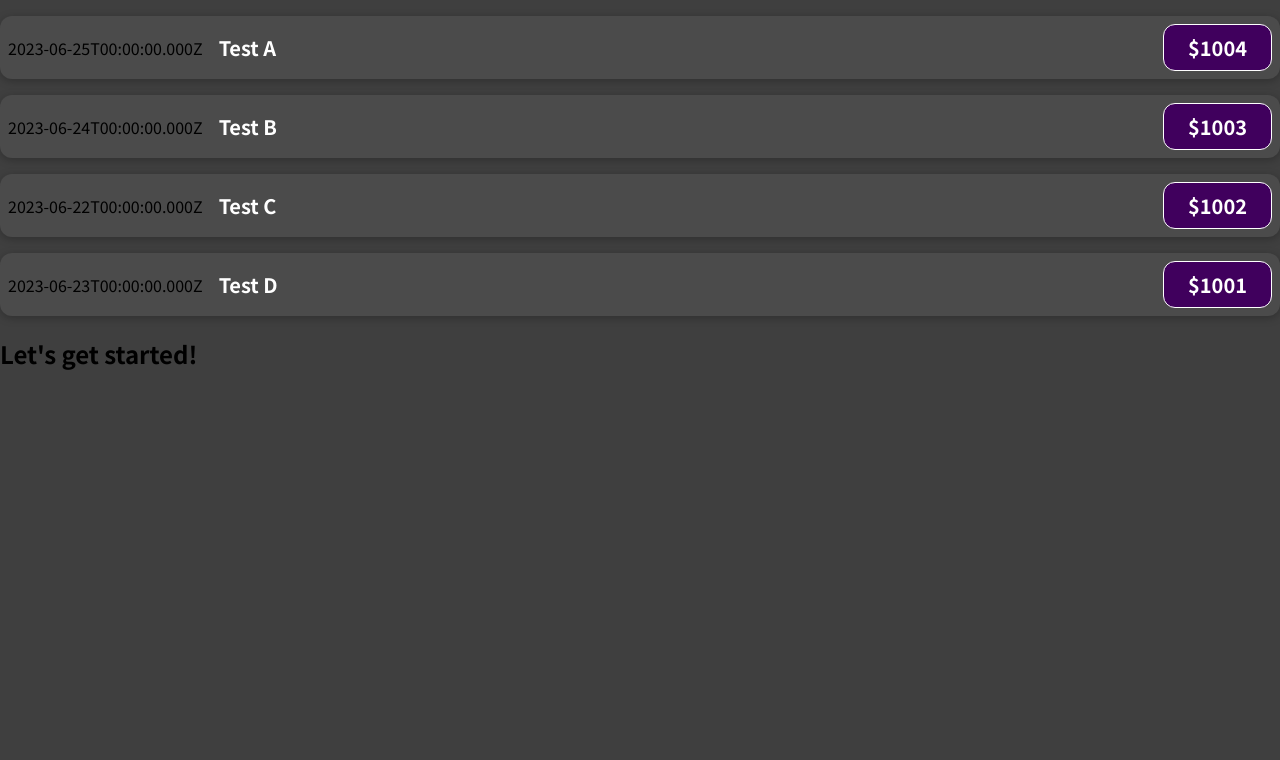
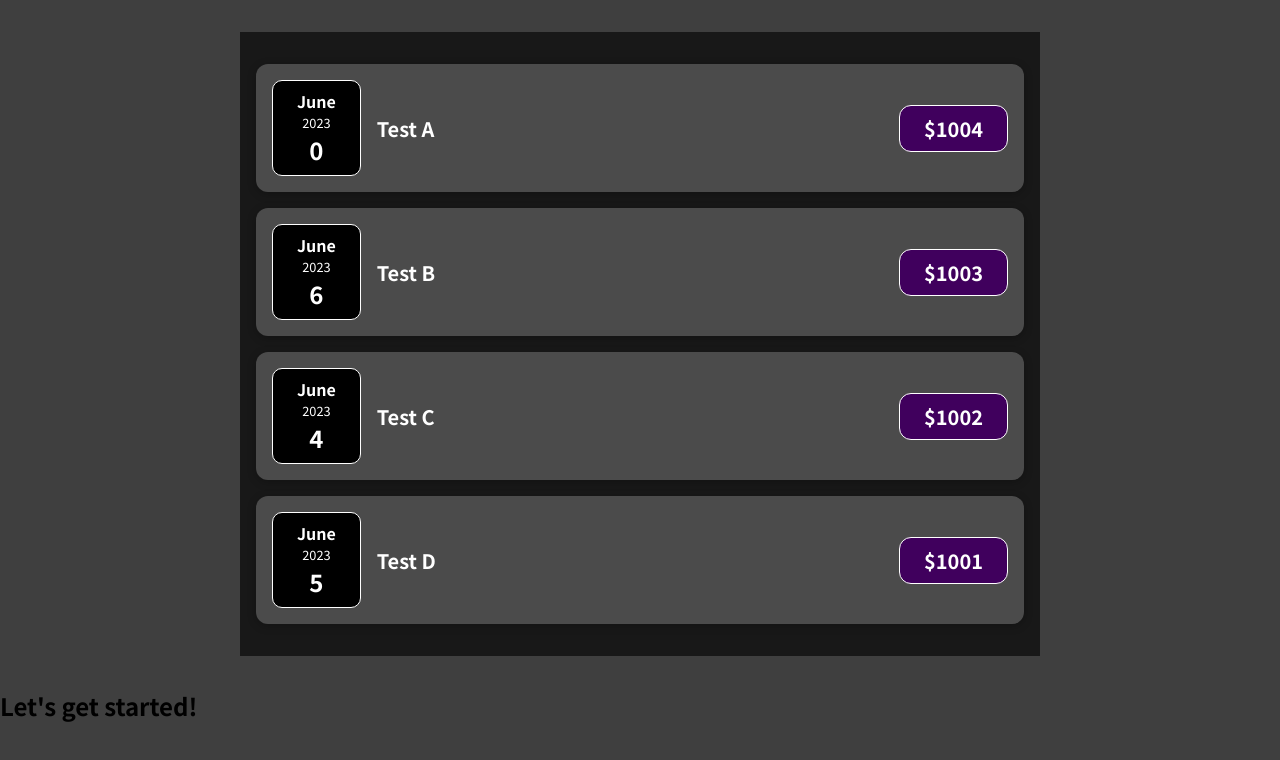
Before and after one commit to LuxuryFi/react-learn, a JavaScript app: page / in a window 1280 px wide. Shown: the top 760 px of the page. Built offline with nearby package versions, Linux system fonts and the light colour scheme.

Commit message:
Expense component

```diff
--- a/src/App.js
+++ b/src/App.js
@@ -1,4 +1,4 @@
-import ExpenseItem from "./components/ExpenseItem";
+import Expense from "./components/Expenses/Expense";
 
 function App() {
   console.log('Test App')
@@ -26,26 +26,7 @@ function App() {
   ]
   return (
     <div>
-      <ExpenseItem
-      title={expenses[0].title}
-      price={expenses[0].price}
-      date={expenses[0].date}
-      ></ExpenseItem>
-        <ExpenseItem
-      title={expenses[1].title}
-      price={expenses[1].price}
-      date={expenses[1].date}
-      ></ExpenseItem>
-        <ExpenseItem
-      title={expenses[2].title}
-      price={expenses[2].price}
-      date={expenses[2].date}
-      ></ExpenseItem>
-        <ExpenseItem
-      title={expenses[3].title}
-      price={expenses[3].price}
-      date={expenses[3].date}
-      ></ExpenseItem>
+      <Expense expenses={expenses}></Expense>
       <h2>Let's get started!</h2>
     </div>
   );
--- a/src/components/ExpenseItem.js
+++ /dev/null
@@ -1,18 +0,0 @@
-import './ExpenseItem.css'
-
-export default function ExpenseItem (props) {
-    const expenseDate = props.date;
-    const expensePrice = props.price;
-    const expenseName = props.title;
-
-    return (
-        <div className="expense-item">
-            <div>{expenseDate.toISOString()}</div>
-            <div className="expense-item__description">
-                <h2>{expenseName}</h2>
-                <div className="expense-item__price">${expensePrice}</div>
-            </div>
-        </div>
-
-    );
-}
--- /dev/null
+++ b/src/components/Expenses/Expense.css
@@ -0,0 +1,8 @@
+.expense {
+    background-color: #181818;
+    padding: 1rem;
+    width: 50rem;
+    max-width: 95%;
+    margin: 2rem auto;
+
+}
--- /dev/null
+++ b/src/components/Expenses/Expense.js
@@ -0,0 +1,18 @@
+import Card from '../UI/Card';
+import './Expense.css'
+import ExpenseItem from "./ExpenseItem";
+
+export default function Expense (props) {
+    const expenses = props.expenses;
+    return (
+        <Card className="expense">
+            {expenses.map((expense => {
+                return(
+                <ExpenseItem
+                expense={expense}
+            ></ExpenseItem>)
+            }))}
+        </Card>
+
+    )
+}
--- /dev/null
+++ b/src/components/Expenses/ExpenseDate.css
@@ -0,0 +1,22 @@
+.expense-item__date {
+    background-color: #000000;
+    color: #fff;
+    font-size: 0.8rem;
+    font-weight: lighter;
+    padding: 0.5rem 1.5rem;
+    display: flex;
+    flex-direction: column;
+    align-items: center;
+    border: 1px solid white;
+    border-radius: 10px;
+}
+
+.expense-item__month {
+    font-size: 1rem;
+    font-weight: bold;
+}
+
+.expense-item__day {
+    font-size: 1.5rem;
+    font-weight: bold;
+}
--- /dev/null
+++ b/src/components/Expenses/ExpenseDate.js
@@ -0,0 +1,15 @@
+import './ExpenseDate.css'
+
+export default function ExpenseDate (props) {
+    const month = props.date.toLocaleString('en-US', { month: 'long'});
+    const year = props.date.getFullYear();
+    const day = props.date.getDay();
+
+    return (
+        <div className="expense-item__date">
+            <div className="expense-item__month">{month}</div>
+            <div className="expense-item__year">{year}</div>
+            <div className="expense-item__day">{day}</div>
+        </div>
+    )
+}
--- a/src/components/ExpenseItem.css
+++ b/src/components/Expenses/ExpenseItem.css
@@ -7,6 +7,7 @@
     margin: 1rem 0;
     border-radius: 12px;
     background-color: #4b4b4b;
+    padding:1rem;
   }
 
   .expense-item__description {
@@ -37,6 +38,8 @@
     padding: 0.5rem;
 }
 
+
+
 @media (min-width: 500px) {
     .expense-item__description {
         flex-direction: row;
--- /dev/null
+++ b/src/components/Expenses/ExpenseItem.js
@@ -0,0 +1,19 @@
+import Card from '../UI/Card';
+import ExpenseDate from './ExpenseDate';
+import './ExpenseItem.css'
+
+export default function ExpenseItem (props) {
+
+    const expensePrice = props.expense.price;
+    const expenseName = props.expense.title;
+    return (
+        <Card className="expense-item">
+            <ExpenseDate date={props.expense.date}></ExpenseDate>
+            <div className="expense-item__description">
+                <h2>{expenseName}</h2>
+                <div className="expense-item__price">${expensePrice}</div>
+            </div>
+        </Card>
+
+    );
+}
--- /dev/null
+++ b/src/components/UI/Card.js
@@ -0,0 +1,11 @@
+import './Card.css'
+
+export default function Card(props) {
+    const classes = 'card ' + props.className;
+    console.log(classes)
+    return (
+        <div className={classes}>
+            {props.children}
+        </div>
+    )
+}
```
Also changed, not shown: src/components/UI/Card.css (added).
